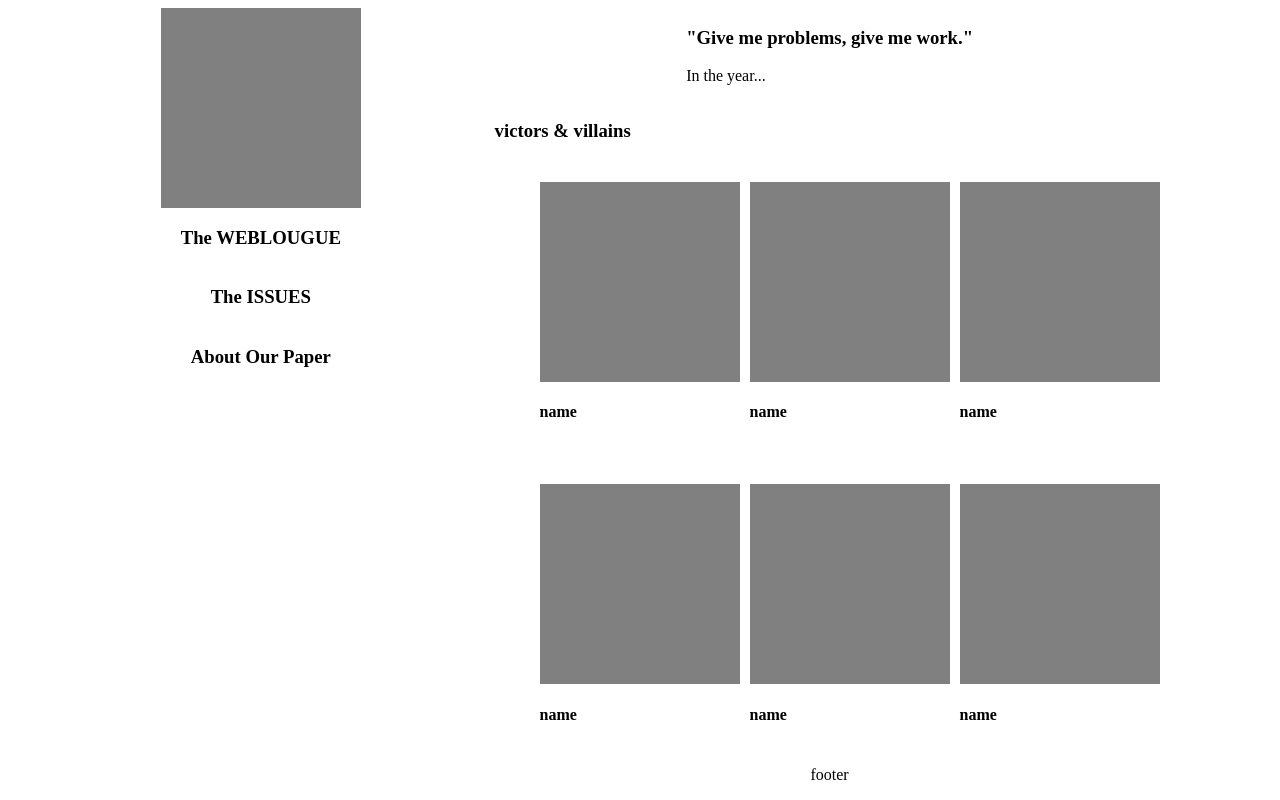
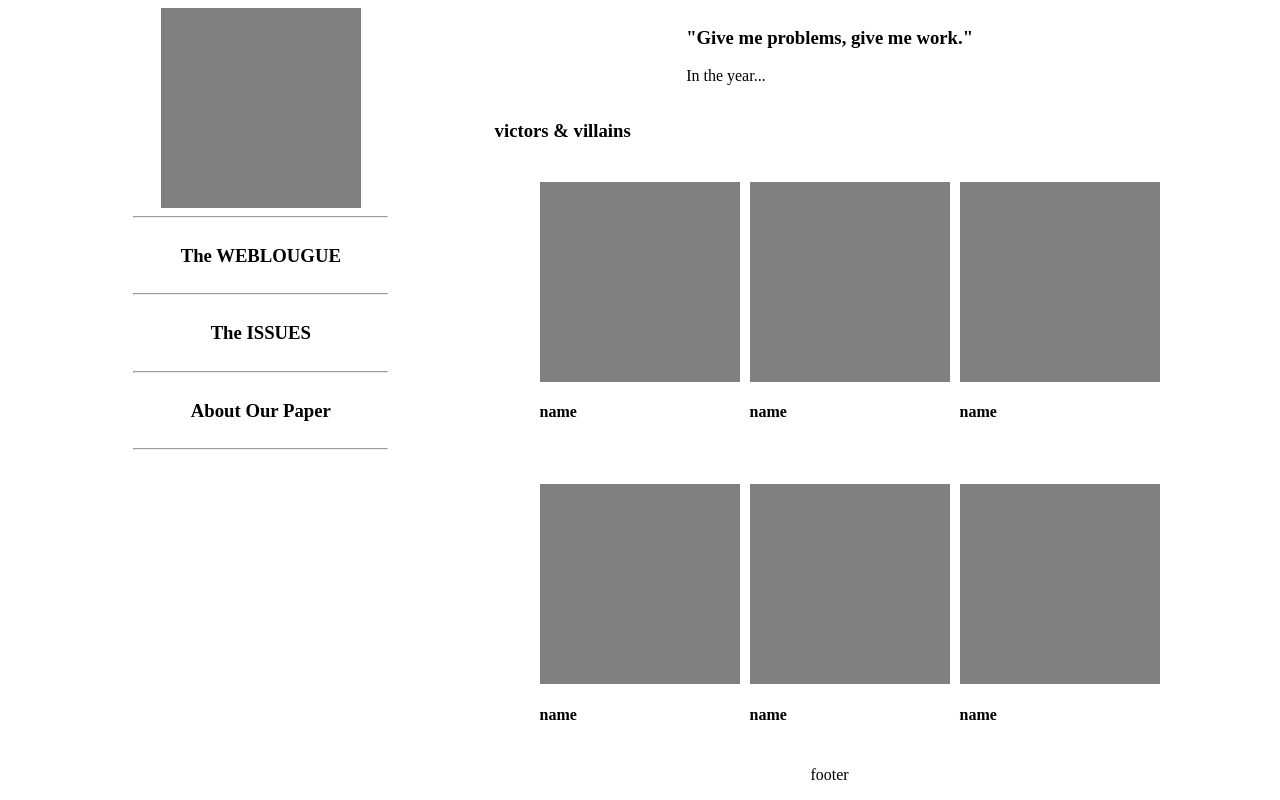
Before and after one commit to 2012-14-dotnet/coding-challenge-web-joshwingreene, a plain HTML site: page index.html in a window 1280 px wide. Drawn offline with Linux system fonts and the light colour scheme.

Commit message:
final commit

```diff
--- a/index.html
+++ b/index.html
@@ -11,9 +11,13 @@
         <div id="left-col" class="container">
             <div class="placeholder-box">
             </div>
+            <hr>
             <h3>The WEBLOUGUE</h3>
+            <hr>
             <h3>The ISSUES</h3>
+            <hr>
             <h3>About Our Paper</h3>
+            <hr>
         </div>
         <div id="right-col" class="container">
             <header>
--- a/style.css
+++ b/style.css
@@ -38,3 +38,7 @@ ul {
 .center {
     align-items: center;
 }
+
+hr {
+    width: 50%;
+}
```
